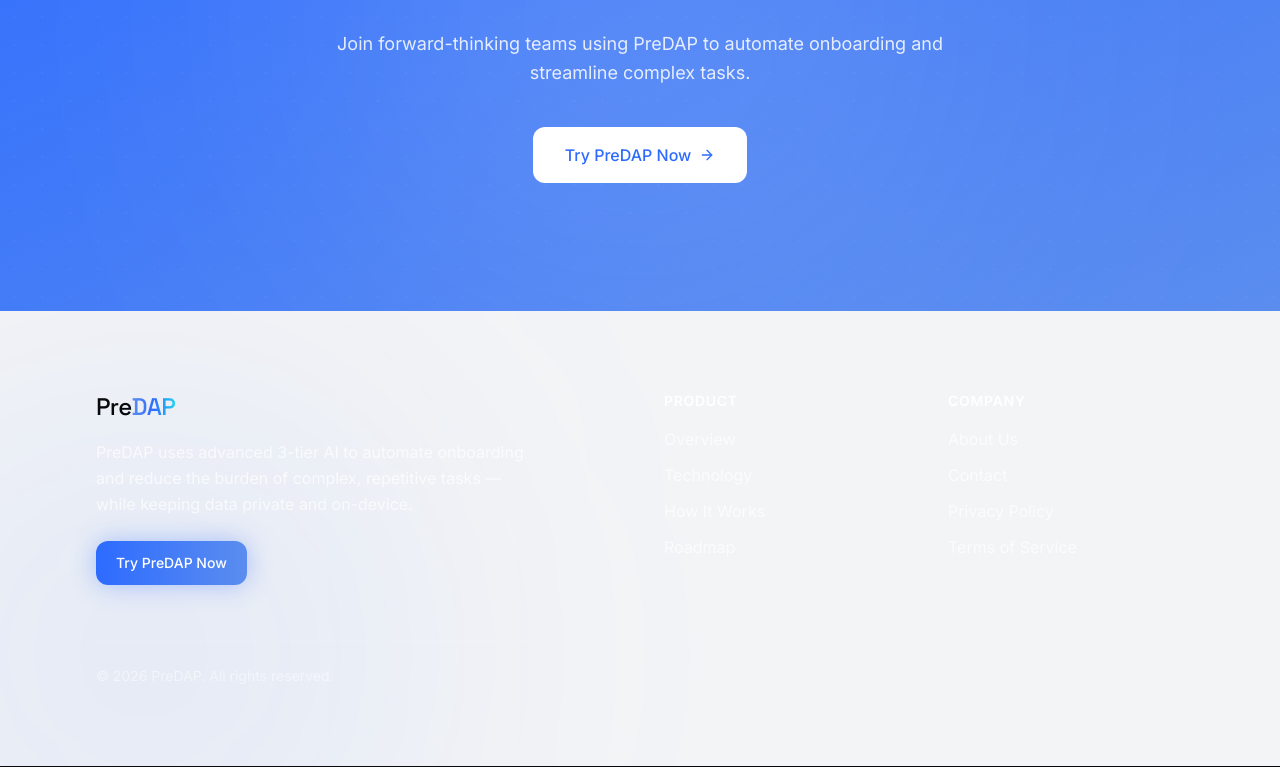
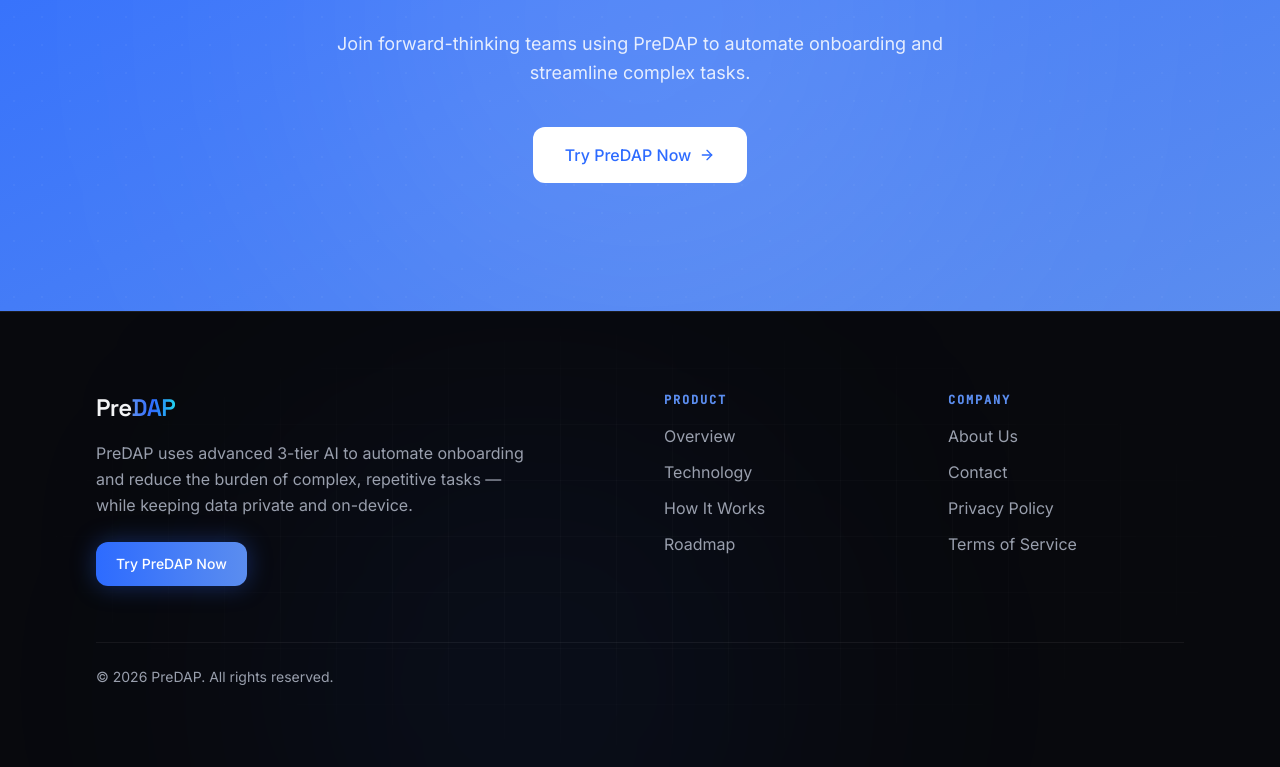
Before and after one commit to Karannnnn614/PreDap, a React (Vite) app in the folder PreDAP Onboarding Page/: page / in a window 1280 px wide. Shown: the part 7629-8396 px from the top of the page. Built offline with nearby package versions, Linux system fonts and the light colour scheme.

Commit message:
Fix footer to a dark surface for the dark theme

```diff
--- a/PreDAP Onboarding Page/src/components/Footer.tsx
+++ b/PreDAP Onboarding Page/src/components/Footer.tsx
@@ -1,4 +1,3 @@
-import React from "react";
 import { Button } from "@/components/ui/button";
 
 const productLinks = [
@@ -17,21 +16,20 @@ const companyLinks = [
 
 const Footer = () => {
   return (
-    <footer className="relative overflow-hidden bg-foreground text-background">
-      {/* Subtle dot-grid texture — felt, not seen */}
-      <div className="pointer-events-none absolute inset-0 dot-pattern opacity-[0.04]" />
-      {/* Single brand glow */}
-      <div className="pointer-events-none absolute -bottom-32 -left-24 h-[480px] w-[480px] rounded-full bg-brand/10 blur-[150px]" />
+    <footer className="relative overflow-hidden border-t border-white/[0.08] bg-background">
+      {/* Subtle grid texture + brand glow */}
+      <div className="grid-pattern pointer-events-none absolute inset-0 opacity-50" />
+      <div className="pointer-events-none absolute -bottom-32 left-1/4 h-[420px] w-[420px] rounded-full bg-brand/10 blur-[150px]" />
 
       <div className="container-section relative z-10 py-16 md:py-20">
         <div className="grid grid-cols-1 gap-12 md:grid-cols-4">
           {/* Brand column */}
           <div className="md:col-span-2">
-            <div className="font-display text-2xl tracking-tight">
-              <span className="text-background">Pre</span>
+            <div className="font-display text-2xl font-semibold tracking-tight">
+              <span className="text-foreground">Pre</span>
               <span className="gradient-text">DAP</span>
             </div>
-            <p className="mt-4 max-w-md text-white/70 leading-relaxed">
+            <p className="mt-4 max-w-md leading-relaxed text-muted-foreground">
               PreDAP uses advanced 3-tier AI to automate onboarding and reduce
               the burden of complex, repetitive tasks — while keeping data
               private and on-device.
@@ -45,7 +43,7 @@ const Footer = () => {
 
           {/* Product links */}
           <div>
-            <h3 className="text-sm font-semibold uppercase tracking-wider text-white">
+            <h3 className="font-mono text-xs uppercase tracking-[0.15em] text-brand-secondary">
               Product
             </h3>
             <ul className="mt-4 space-y-3">
@@ -53,7 +51,7 @@ const Footer = () => {
                 <li key={link.label}>
                   <a
                     href={link.href}
-                    className="text-white/70 hover:text-white transition-colors"
+                    className="text-muted-foreground transition-colors hover:text-foreground"
                   >
                     {link.label}
                   </a>
@@ -64,7 +62,7 @@ const Footer = () => {
 
           {/* Company links */}
           <div>
-            <h3 className="text-sm font-semibold uppercase tracking-wider text-white">
+            <h3 className="font-mono text-xs uppercase tracking-[0.15em] text-brand-secondary">
               Company
             </h3>
             <ul className="mt-4 space-y-3">
@@ -72,7 +70,7 @@ const Footer = () => {
                 <li key={link.label}>
                   <a
                     href={link.href}
-                    className="text-white/70 hover:text-white transition-colors"
+                    className="text-muted-foreground transition-colors hover:text-foreground"
                   >
                     {link.label}
                   </a>
@@ -83,8 +81,8 @@ const Footer = () => {
         </div>
 
         {/* Bottom row */}
-        <div className="mt-14 border-t border-white/10 pt-6">
-          <p className="text-sm text-white/50">
+        <div className="mt-14 border-t border-white/[0.06] pt-6">
+          <p className="text-sm text-muted-foreground">
             © {new Date().getFullYear()} PreDAP. All rights reserved.
           </p>
         </div>
```
